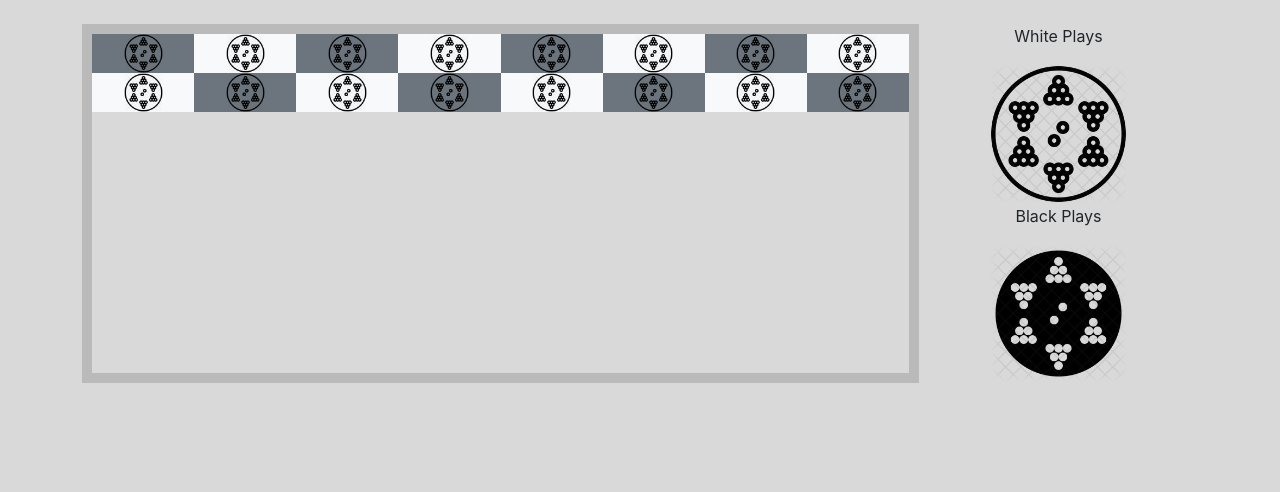
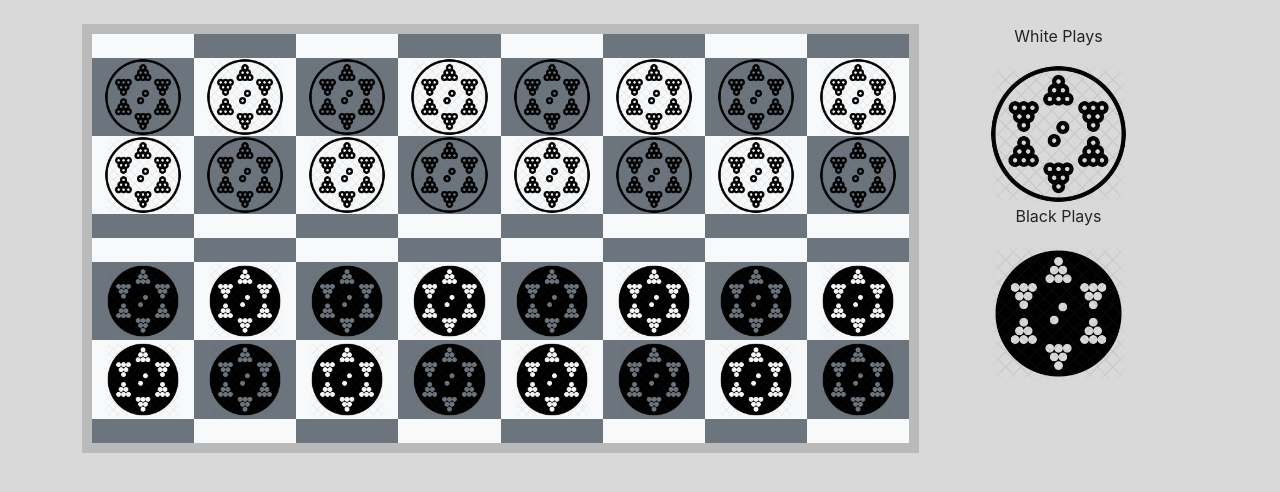
Before and after one commit to erhanask/redux_chekcers_gam, a React (Create React App) app: page / in a window 1280 px wide. Shown: the top 492 px of the page. Built offline with nearby package versions, Linux system fonts and the light colour scheme.

Commit message:
added images.

```diff
--- a/src/App.css
+++ b/src/App.css
@@ -6,3 +6,4 @@
 .boardWrapper{
   border: 10px solid #bababa;
 }
+/*todo: square width will be static*/
--- a/src/components/GameTable.js
+++ b/src/components/GameTable.js
@@ -19,8 +19,14 @@ export const GameTable = () => {
                                 keyIndex++
                                 return (
                                     <div key={keyIndex}
-                                         className={`boardSquare col ${(square.cords[0] + square.cords[1]) % 2 === 0 ? `bg-light` : `bg-secondary`}`}>
-                                        {pieces.white.find(piece => JSON.stringify(piece.patternCords) === JSON.stringify(square.cords)) ? <img className={`w-50`} alt={`white`} src={`/images/white.png`}/>:square.coords}
+                                         className={`boardSquare col  ${(square.cords[0] + square.cords[1]) % 2 === 0 ? `bg-light` : `bg-secondary`}`}>
+                                        {
+                                            pieces.white.find(piece => JSON.stringify(piece.patternCords) === JSON.stringify(square.cords))
+                                                ? <img className={`w-100`} alt={`white`} src={`/images/white.png`}/>
+                                                : pieces.black.find(piece => JSON.stringify(piece.patternCords) === JSON.stringify(square.cords))
+                                                    ? <img className={`w-100`} alt={`black`} src={`/images/black.png`}/>
+                                                    : '\u00A0'
+                                        }
                                     </div>
                                 )
                             })}
```
